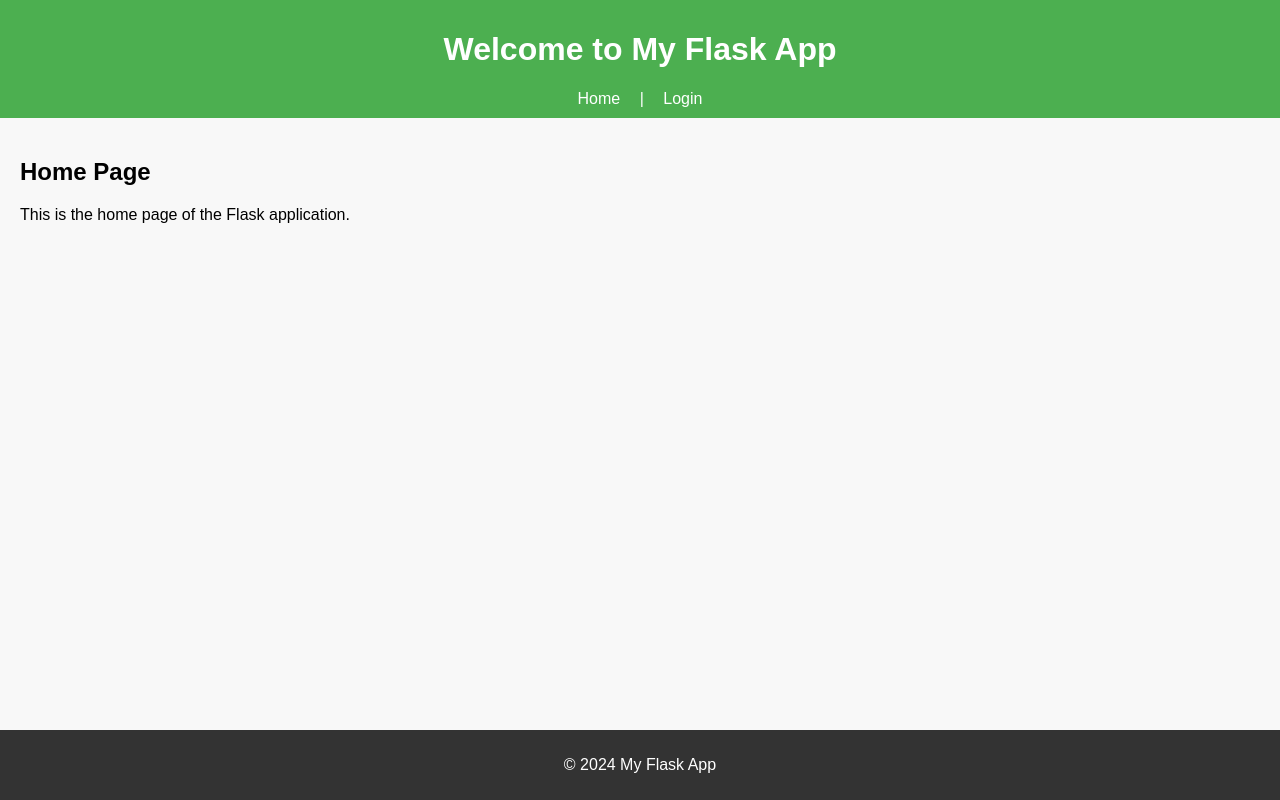
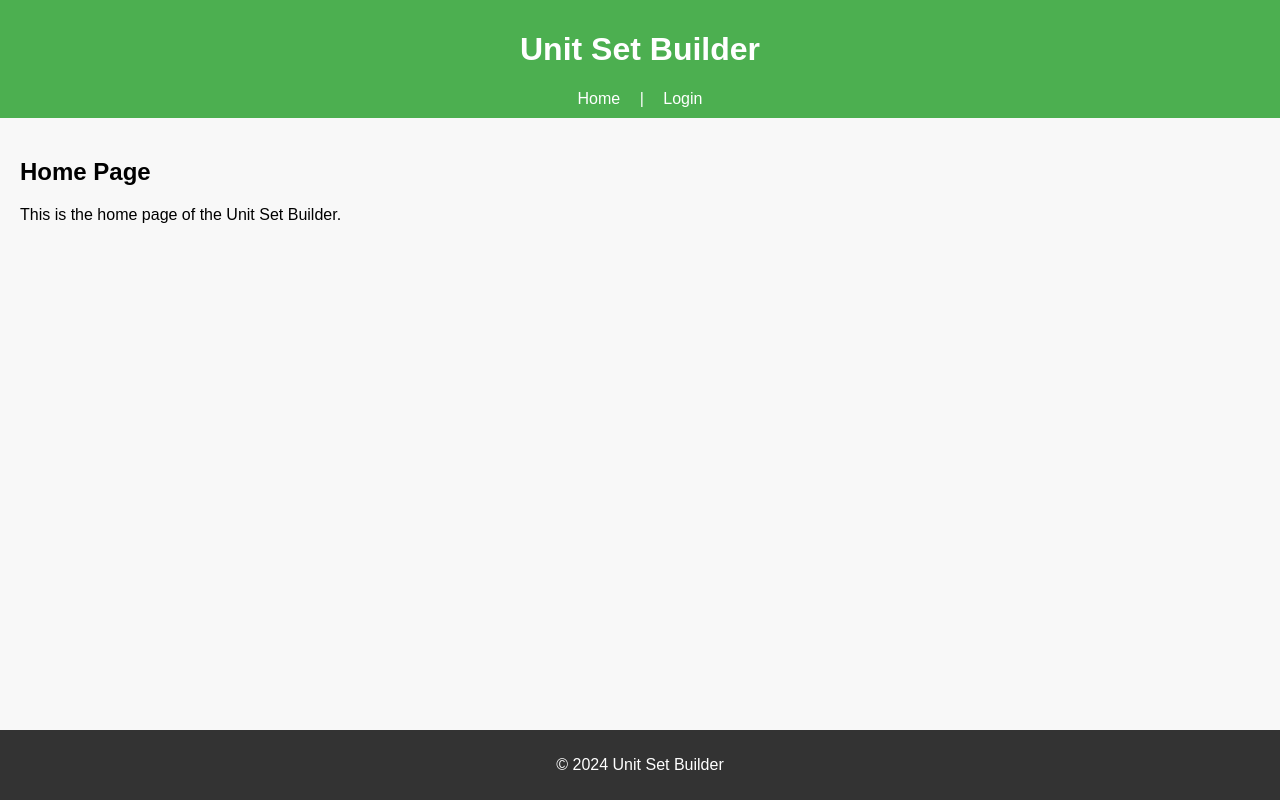
Before and after one commit to TonyyZzz/CITS5206-Team16-UnitSetBuilder, a Flask app: page / in a window 1280 px wide. Run offline with Flask 3, Linux system fonts and the light colour scheme.

Commit message:
html update

```diff
--- a/app/templates/base.html
+++ b/app/templates/base.html
@@ -4,12 +4,12 @@
 <head>
     <meta charset="UTF-8">
     <meta name="viewport" content="width=device-width, initial-scale=1.0">
-    <title>{% block title %}My Flask App{% endblock %}</title>
+    <title>{% block title %}Unit Set Builder{% endblock %}</title>
     <link rel="stylesheet" href="{{ url_for('static', filename='css/main.css') }}">
 </head>
 <body>
     <header>
-        <h1>Welcome to My Flask App</h1>
+        <h1>Unit Set Builder</h1>
         <nav>
             <a href="{{ url_for('main.index') }}">Home</a> |
             <a href="{{ url_for('auth.login') }}">Login</a>
@@ -19,7 +19,7 @@
         {% block content %}{% endblock %}
     </main>
     <footer>
-        <p>&copy; 2024 My Flask App</p>
+        <p>&copy; 2024 Unit Set Builder</p>
     </footer>
     <script src="{{ url_for('static', filename='js/main.js') }}"></script>
 </body>
--- a/app/templates/index.html
+++ b/app/templates/index.html
@@ -5,5 +5,5 @@
 
 {% block content %}
     <h2>Home Page</h2>
-    <p>This is the home page of the Flask application.</p>
+    <p>This is the home page of the Unit Set Builder.</p>
 {% endblock %}
```
